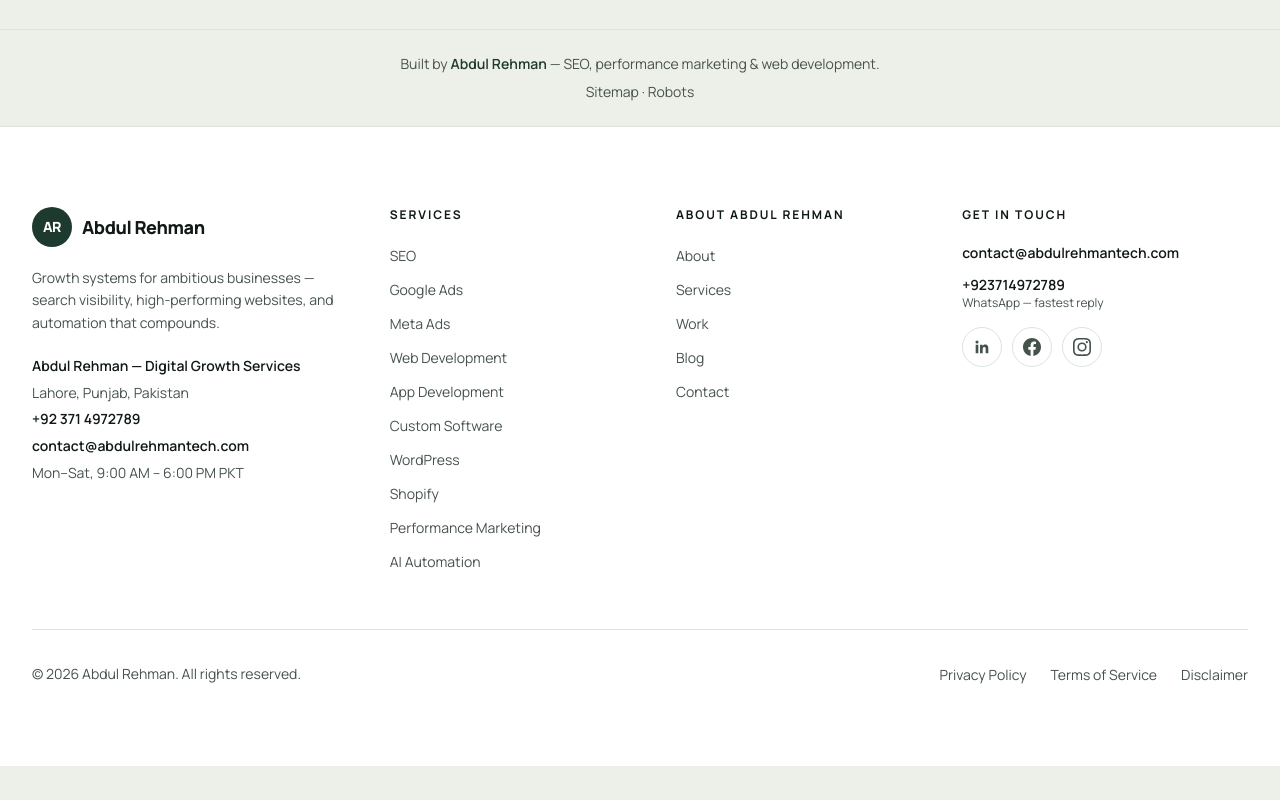
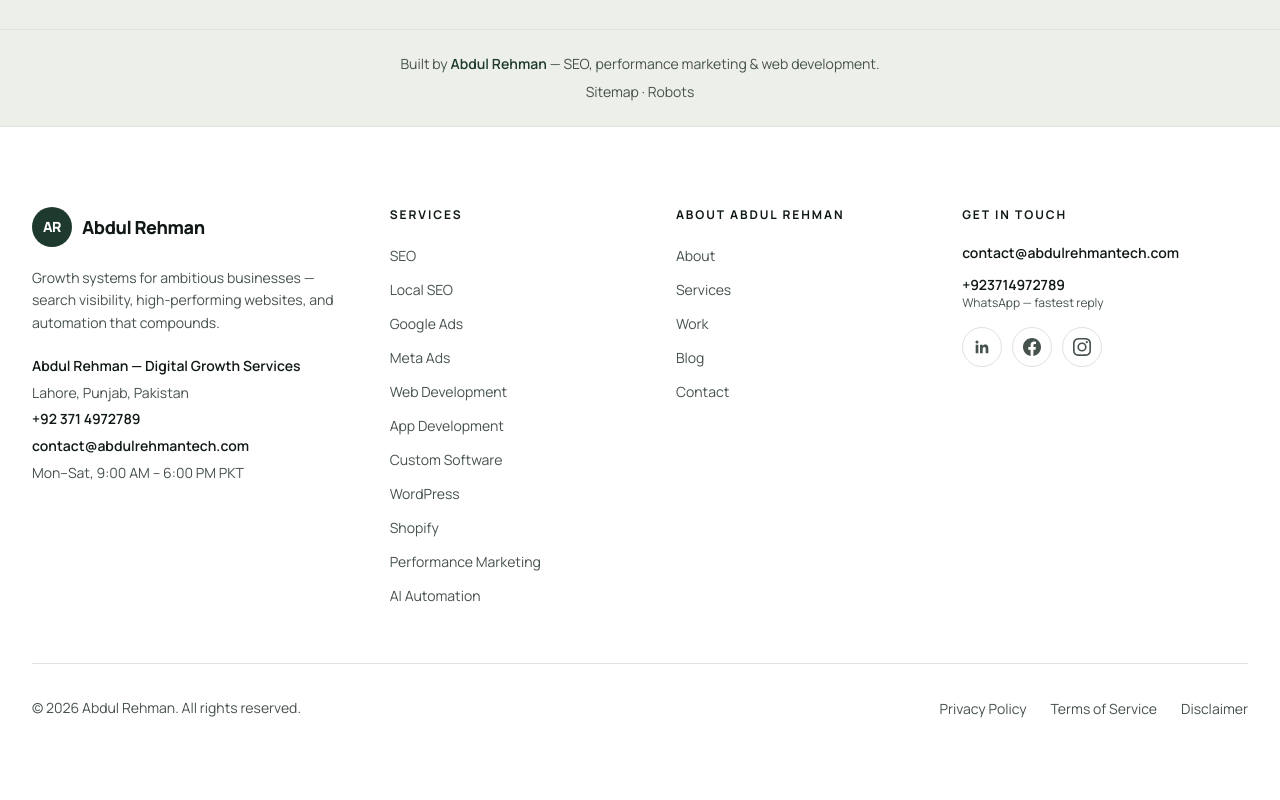
Before and after one commit to bodycartoon0111-netizen/abdul-rehman-portfolio, a Next.js app: page / in a window 1280 px wide. Shown: the part 11162-11962 px from the top of the page. Before the commit the page ends 11928 px from the top, so only its background shows below. Built offline with nearby package versions, Linux system fonts and the light colour scheme; no server answers.

Commit message:
Add Local SEO as 11th service in footer Services list

```diff
--- a/components/navigation/Footer.tsx
+++ b/components/navigation/Footer.tsx
@@ -12,9 +12,10 @@ import {
 } from "@/lib/seo";
 import { trackEvent, trackOutboundClick, trackWhatsAppClick } from "@/lib/analytics";
 
-/** All ten services — slugs must match the /services/[slug] pages. */
+/** All eleven services — slugs must match the /services/[slug] pages. */
 const SERVICES = [
   { label: "SEO", slug: "seo" },
+  { label: "Local SEO", slug: "local-seo" },
   { label: "Google Ads", slug: "google-ads" },
   { label: "Meta Ads", slug: "meta-ads" },
   { label: "Web Development", slug: "web-development" },
```
